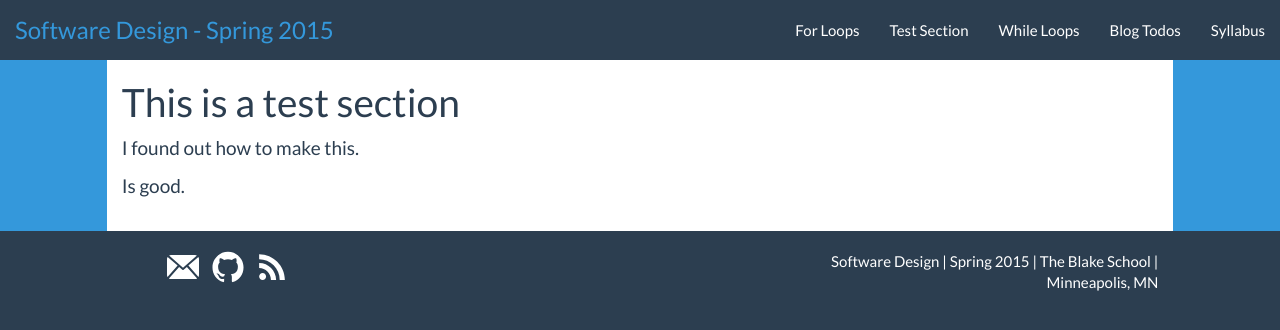
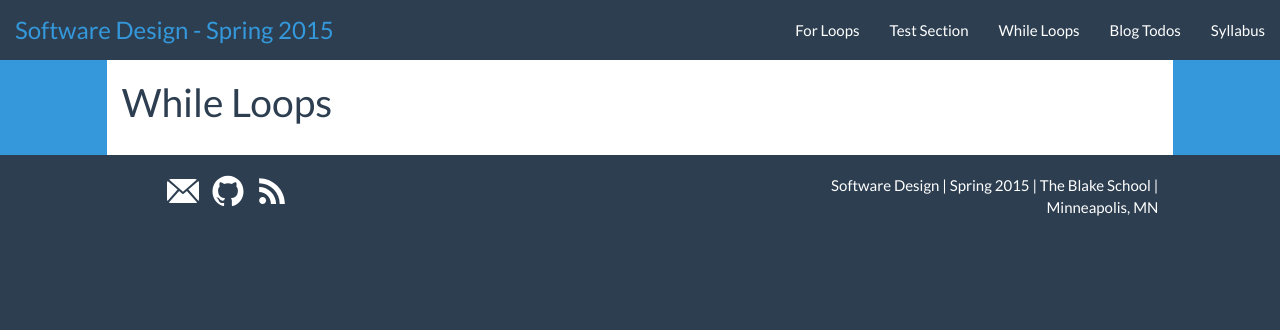
Before and after one commit to BlakeCS-Spring2015/blakecs-spring2015.github.io, a Jekyll site: the page built from WhileLoops.md, in a window 1280 px wide. Shown: the top 330 px of the page. Built offline with Jekyll 4.4.1, drawn with Linux system fonts in a browser that asks for light colours; Markdown is read by kramdown in place of the engine named in the settings.

Commit message:
Changed While Loops

```diff
--- a/WhileLoops.md
+++ b/WhileLoops.md
@@ -4,8 +4,4 @@ title: While Loops
 permalink: /WhileLoops/
 ---
 
-# This is a test section
-
-I found out how to make this.
-
-Is good.
+# While Loops
```
